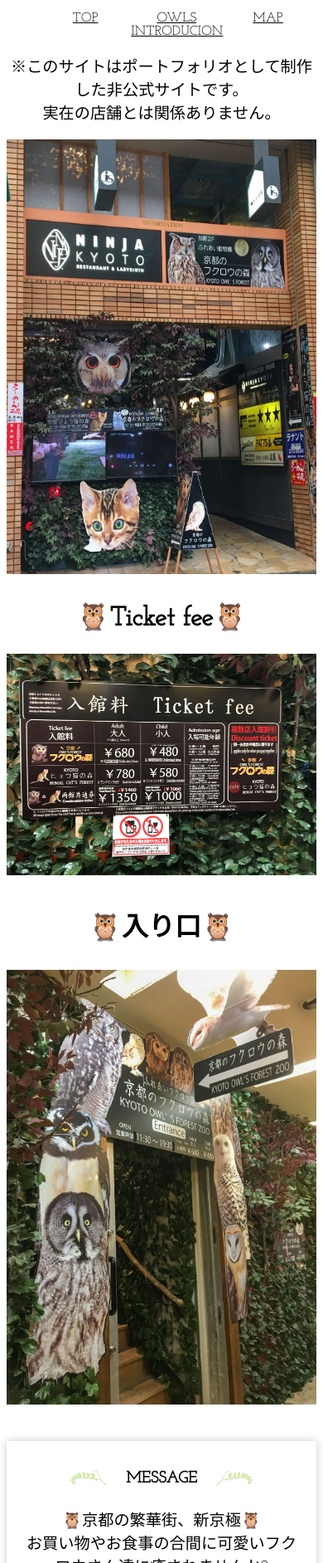
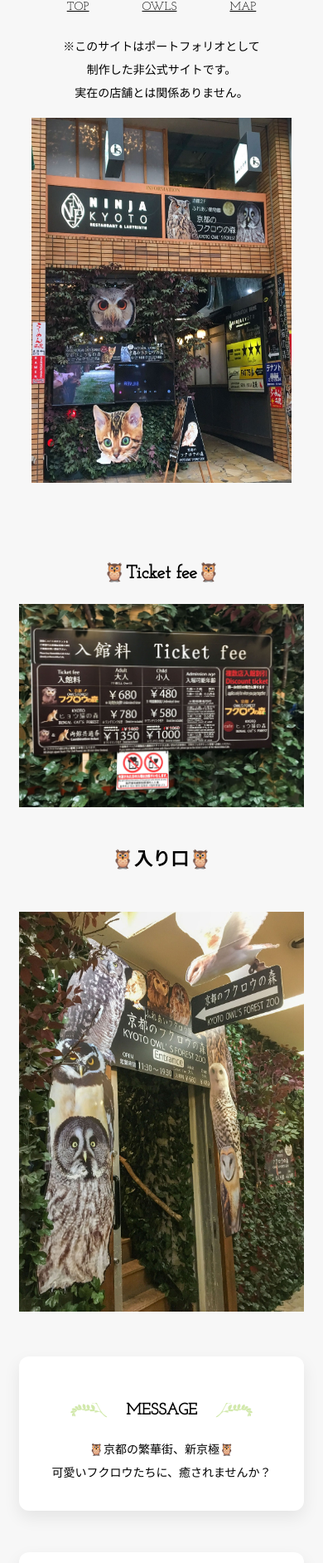
Before and after one commit to jack-portfolio/jack-portfolio-2026-site, a plain HTML site: page index.html in a window 390 px wide. Shown: the part 116-2000 px from the top of the page at 83% size. Drawn offline with Linux system fonts and the light colour scheme; files whose address does not match are found by name.

Commit message:
Add files via upload

```diff
--- a/css/style-1.css
+++ b/css/style-1.css
@@ -1,79 +1,170 @@
+@charset "UTF-8";
+
+/* =========================
+   PC用
+========================= */
+
+body{
+  background:#f7f7f7;
+}
+
 h1{
   color:green;
   font-size:250%;
 }
 
-h3{
-color:red;
-font-size:200%;
+h1,h2,h3,p,footer{
+  text-align:center;
 }
 
-div{
-max-width:640px;
-margin-right:auto;
-margin-left:auto;
+/* ナビ */
+nav ul{
+  display:flex;
+  justify-content:center;
+  gap:20px;
 }
-h1,h2,h3,p,li,footer{
-text-align:center;
-font-family: 'Josefin Slab', serif;
+
+nav li{
+  width:auto;
 }
-li{
-list-style:none;
-width:33%;
-float:left;
+
+ul{
+  padding:0;
 }
-ul:after{
-content:"";
-display:block;
-clear:both;
-}
-ul{
-padding:();
-}
+
 table{
   width:100%;
+  max-width:400px;
+  margin:20px auto 0;
 }
+
 th{
-text-align:left;
+  width:40%;
+  padding-right:10px;
 }
+
+td{
+  width:60%;
+  text-align:center;
+  vertical-align:middle; /* ← 縦中央揃え */
+  line-height:1.6;
+  padding:10px 0;
+}
+
 .price{
   text-align:right;
 }
+
 li a{
-color:#000;
+  transition:0.3s;
 }
+
 li a:hover{
-text-decoration:none;
+  opacity:0.7;
 }
+
 header{
   border-top:solid 10px #c2e08f;
+  padding:30px 20px;
 }
+
 h2{
   background-image:url(bg_h2.png);
   background-repeat:no-repeat;
   background-position:center bottom;
   background-size:220px 28px;
+  font-size:24px;
 }
+
+/* フクロウと【ご案内】枠 */
 section{
-box-shadow:0 0 10px 0 #ccc;
-margin-top:40px;
-padding-top:10px;
-padding-right:20px;
-padding-bottom:10px;
-padding-left:20px;
+  max-width: 500px;
+  margin: 40px auto;
+  padding: 30px 25px;
+
+  background:#fff;
+  border-radius:12px;
+  box-shadow:0 8px 20px rgba(0,0,0,0.08);
 }
+
+/* 【ご案内】 */
+h3{
+  color:red;
+  font-size:22px;
+  margin-bottom:20px;  /* ← 下に余白 */
+}
+
+/* 【ご案内】の文章 */
+.guide p{
+  text-align:left;
+  line-height:1.8;
+  margin-bottom:14px;
+
+  padding-left:1em;
+  text-indent:-1em;
+}
+
+.notice-list{
+  display:block;
+  margin:20px auto;
+  padding:0;
+  max-width:400px;
+  line-height:2;
+  margin-bottom:10px;
+}
+
+.notice-list li{
+  font-size: 18px;
+  text-align:left;
+  line-height:2;
+  margin-bottom:12px;
+  padding-left:1.5em;
+  text-indent:-1.5em;
+}
+
+.notice-list li::before{
+  content:"🦉";
+  margin-right:6px;
+}
+
+/* 画像 */
 th img{
   border-radius:6px;
+  margin:15px 0;
+  display:block;
+  transition:0.3s;
 }
+
+th img:hover{
+  transform:scale(1.05);
+}
+
 img{
   max-width:100%;
 }
+
 iframe{
   max-width:100%;
 }
+
 .resizeimage img {
   width: 100%;
 }
+
 .resizeimage img {
   width: 100%;
 }
+
+@media screen and (max-width:480px){
+
+  .notice-list li{
+    font-size: 13px;
+    text-align:left;
+    line-height:1.9;
+    margin-bottom:12px;
+
+    padding-left:1.5em;
+    text-indent:-1.5em;
+    white-space: nowrap; /* ← スマホだけ改行なし */
+  }
+}
--- a/css/style.css
+++ b/css/style.css
@@ -1,3 +1,17 @@
+@charset "UTF-8";
+
+/* =========================
+   PC用
+========================= */
+
+body{
+  background:#f7f7f7;
+}
+
+main{
+  padding:0 15px;
+}
+
 h1{
   color:green;
   font-size:250%;
@@ -5,12 +19,19 @@
 
 h2,h3{
   color:black;
-font-size:200%;
+  font-size:22px;
+  margin-bottom:15px;
 }
 
-h4,p{
+h4{
   color:black;
   font-size:120%;
+}
+
+p{
+  color:black;
+  font-size:16px;
+  line-height:1.7;
 }
 
 div{
@@ -26,18 +47,28 @@
 
 li{
   list-style:none;
-width:33%;
-float:left;
 }
 
-ul:after{
-content:"";
+li a{
+  color:#000;
+  transition:0.3s;
   display:block;
-clear:both;
+  padding:12px 18px;  /* ←少し広げる */
+  font-size:24px;
+  border-radius:6px;
+}
+
+li a:hover{
+  background:#f0f0f0; /* ←ふわっと背景 */
+  opacity:1;
 }
 
 ul{
-padding:();
+  display:flex;
+  justify-content:center;
+  align-items:center;
+  gap:20px;
+  padding:0;
 }
 
 table{
@@ -52,16 +83,9 @@
   text-align:right;
 }
 
-li a{
-color:#000;
-}
-
-li a:hover{
-text-decoration:none;
-}
-
 header{
   border-top:solid 10px #c2e08f;
+  padding:30px 20px;
 }
 
 h4{
@@ -72,26 +96,100 @@
 }
 
 section{
-box-shadow:0 0 10px 0 #ccc;
-margin-top:40px;
-padding-top:10px;
-padding-right:20px;
-padding-bottom:10px;
-padding-left:20px;
+  max-width:600px;
+  margin:50px auto;
+  padding:30px 25px;
+
+  background:#fff;
+  border-radius:12px;
+  box-shadow:0 8px 20px rgba(0,0,0,0.08);
+}
+
+/* ▼地図 */
+section h2{
+  margin-bottom:20px;
 }
 
 th img{
   border-radius:6px;
 }
+
 img{
   max-width:100%;
 }
+
+.image-block{
+  margin:40px auto;
+}
+
+.image-block img{
+  margin-top:10px;
+}
+
 iframe{
   max-width:100%;
 }
+
 .resizeimage img {
   width: 100%;
 }
+
 .resizeimage img {
   width: 100%;
 }
+
+/* ▼地図 */
+iframe{
+  width:100%;
+  height:300px;
+  border:0;
+  border-radius:10px;
+}
+
+/* ▼スマホ用 */
+@media screen and (max-width:480px){
+  h1{
+    font-size:120%;
+    letter-spacing:1px;
+  }
+
+  ul{
+    font-size: 18px;
+    display:flex;
+    justify-content:center;
+    align-items:center;
+    padding:0;
+  }
+
+  li{
+    width:auto;        /* ← 幅を自動に */
+    float:none;        /* ← float解除 */
+    margin:0 8px;      /* ← 余白で調整 */
+  }
+
+  li a{
+    display:block;
+    padding:10px 14px; /* ←少し広げる */
+    font-size:14px;
+  }
+
+  /* ABOUT THIS SITE…（文章） */
+  p{
+    font-size:14px;
+    line-height:2;
+    padding:0 10px;
+    word-break: keep-all;      /* 日本語を変なところで切らない */
+    overflow-wrap: break-word; /* 長文のはみ出し防止 */
+  }
+
+  section p{
+    max-width: 400px;
+    margin: 0 auto;
+  }
+
+  /* ▼地図 */
+  iframe{
+    height:250px;
+  }
+
+}
--- a/index.html
+++ b/index.html
@@ -16,23 +16,29 @@
       <link href="https://fonts.googleapis.com/css?family=Josefin+Slab&display=swap" rel="stylesheet">
       <meta name="robots" content="noindex, nofollow">
     </head>
+
   <body>
 
     <header>
+
       <h1>京都のフクロウの森</h1>
+
       <nav>
         <ul>
           <li><a href="index.html">TOP</a></li>
-   <li><a href="owls introducion.html">OWLS INTRODUCION</a></li>
+          <li><a href="owls introduction.html">OWLS</a></li>
           <li><a href="map.html">MAP</a></li>
         </ul>
       </nav>
 
       <p class="notice">
-      ※このサイトはポートフォリオとして制作した非公式サイトです。<br>
+        ※このサイトはポートフォリオとして<br>
+        制作した非公式サイトです。<br>
         実在の店舗とは関係ありません。
       </p>
+
       <p><img src="fukurou/img1.jpg" alt="京都のフクロウの森"></p>
+
     </header>
 
     <main>
@@ -43,29 +49,38 @@
       </div>
 
       <h3>🦉入り口🦉</h3>
+
       <div class="image-block">
         <img src="fukurou/img3.jpg" alt="入り口">
       </div>
 
       <section>
+
         <h4>MESSAGE</h4>
-    <p>🦉京都の繁華街、新京極🦉<br>
-    お買い物やお食事の合間に可愛いフクロウさん達に癒されませんか?</p>
+
+        <p>
+          🦉京都の繁華街、新京極🦉<br>
+          可愛いフクロウたちに、癒されませんか？
+        </p>
+
       </section>
 
       <section class="portfolio-note">
+
         <h4>ABOUT THIS SITE</h4>
+
         <p>
-      本サイトは実在する施設をもとにした<br>
-      UIデザイン練習用のポートフォリオ作品です。<br>
-      実在の店舗・団体とは関係ありません。
+          非公式のポートフォリオサイトです。<br>
+          実在の店舗とは無関係です。
         </p>
+
       </section>
-    </div>
+
     </main>
 
     <footer>
     <p>Copyright 2016 京都のフクロウの森.</p>
     </footer>
+
   </body>
 </html>
```
Also changed, not shown: map.html (+16 -11 lines), owls introduction.html (added, +90 -0 lines). Lines whose indentation alone changed are shown as unchanged.
